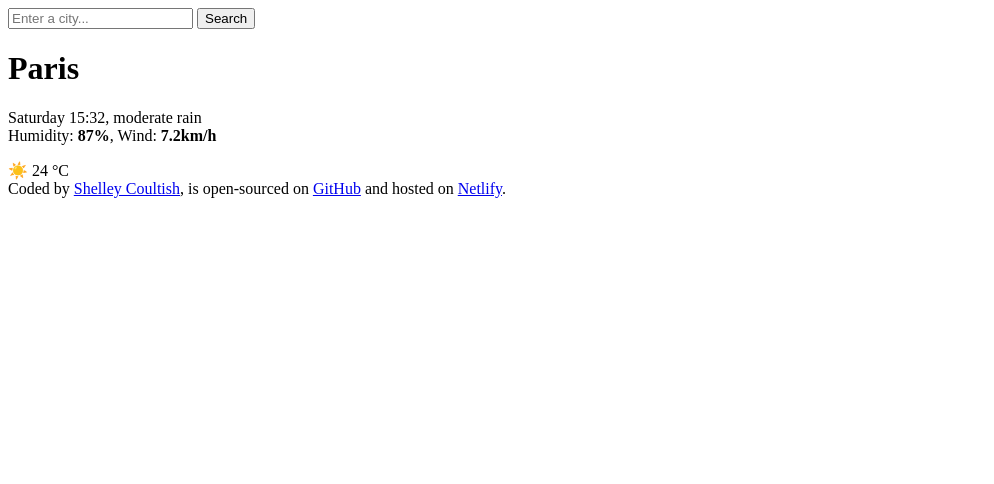
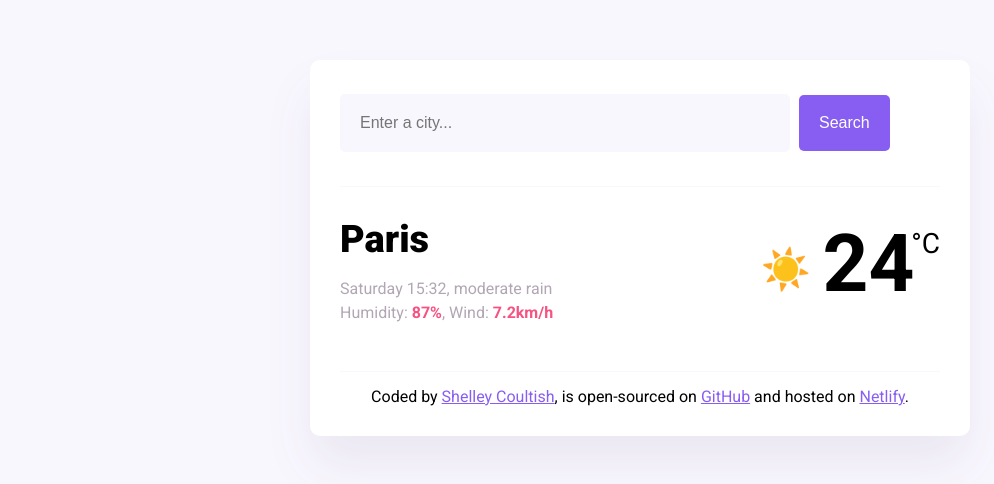
Before and after one commit to shelleyc874/Vanilla-Weather-Search-ShelleyC874, a plain HTML site: page index.html in a window 1280 px wide. Shown: the whole page, without its empty margins (0-994 px from the left). Drawn offline with Linux system fonts and the light colour scheme; a web font is replaced by a local one.

Commit message:
Added the style.css page and added CSS to page

```diff
--- a/index.html
+++ b/index.html
@@ -4,6 +4,14 @@
     <meta charset="UTF-8" />
     <meta name="viewport" content="width=device-width, initial-scale=1.0" />
     <title>Shelley's Weather App</title>
+    <link rel="stylesheet" href="src/style.css" />
+
+    <link rel="preconnect" href="https://fonts.googleapis.com" />
+    <link rel="preconnect" href="https://fonts.gstatic.com" crossorigin />
+    <link
+      href="https://fonts.googleapis.com/css2?family=Edu+NSW+ACT+Cursive:wght@400..700&family=Roboto:ital,wght@0,100..900;1,100..900&display=swap"
+      rel="stylesheet"
+    />
   </head>
   <body>
      <div class="weather-app">
--- /dev/null
+++ b/src/style.css
@@ -0,0 +1,104 @@
+body {
+  font-family: "Roboto", sans-serif;
+  background: #f9f7fe;
+}
+
+header {
+  border-bottom: 1px solid #f9f7fe;
+  padding-bottom: 30px;
+}
+
+p {
+  color: #b2a6b4;
+}
+
+main {
+  padding: 30px 0;
+}
+
+strong {
+  color: #f65282;
+}
+
+footer {
+  border-top: 1px solid #f8f7fe;
+  text-align: center;
+  padding-top: 15px;
+  color: rgba (39, 33, 66, 0.4);
+}
+
+a {
+  color: #885df1;
+}
+
+.weather-app {
+  background: #ffffff;
+  max-width: 600px;
+  margin: 60px auto;
+  padding: 30px;
+  border-radius: 10px;
+  box-shadow: 0 30px 50px rgba(65, 50, 100, 0.08);
+}
+
+.current-weather {
+  display: flex;
+  justify-content: space-between;
+}
+
+.current-city {
+  font-weight: 900;
+  font-size: 38px;
+  margin: 0;
+}
+
+.current-details {
+  color: rgba (39, 33, 66, 0.4);
+  font-size: 16px;
+  font-weight: 400;
+  line-height: 24px;
+}
+
+.current-temperature {
+  font-size: 48px;
+}
+
+.current-temperature-icon {
+  position: relative;
+  top: -8px;
+  font-size: 40px;
+  margin-right: 0;
+}
+
+.current-temperature-value {
+  font-size: 80px;
+  font-weight: bold;
+}
+
+.current-temperature-unit {
+  font-size: 28px;
+  position: relative;
+  top: -38px;
+  margin-left: -15px;
+}
+
+.search-input {
+  background: #f9f7fe;
+  border: none;
+  color: rgba(39, 33, 66, 0.4);
+  font-size: 16px;
+  padding: 20px;
+  border-radius: 5px;
+  width: 75%;
+}
+
+.search-button {
+  margin-left: 5px;
+  background: #885df1;
+  border: none;
+  color: #ffffff;
+  font-size: 16px;
+  padding: 20px;
+  margin: 5px;
+  line-height: 1;
+  border-radius: 5px;
+}
```
